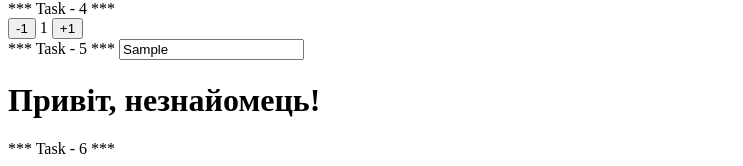
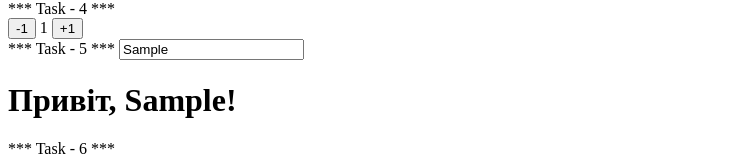
Before and after one commit to Halyna-1983/goit-js-hw-07, a plain HTML site: page index.html in a window 1280 px wide. Both pictures are taken after typing "Sample" into the empty fields and a click on the button "+1". Shown: the part 2118-2284 px from the top of the page, without its empty margins (0-743 px from the left). Drawn offline with Linux system fonts and the light colour scheme.

Commit message:
task - 5 is done

```diff
--- a/index.html
+++ b/index.html
@@ -69,6 +69,6 @@
       <script src="./task-2.js" type="module"></script>
       <script src="./task-3.js" type="module"></script>
       <script src="./task-4.js" type="module"></script>
-
+      <script src="./task-5.js" type="module"></script>
 </body>
 </html>
--- a/task-5.js
+++ b/task-5.js
@@ -0,0 +1,18 @@
+// Напиши скрипт який, при наборі тексту в інпут input#name-input (подія input),
+// підставляє його поточне значення в span#name-output. якщо інпут порожній, в спані повинен відображатися рядок 'незнайомець'.
+
+
+const input = document.querySelector('#name-input');
+const output = document.querySelector('#name-output');
+
+input.addEventListener('input', onInputChange);
+
+function onInputChange(event) {
+    console.log(event.currentTarget.value);
+    output.textContent = event.currentTarget.value;
+    output.textContent ='незнайомець';
+
+    if(event.currentTarget.value.length > 0){
+        output.textContent = event.currentTarget.value;
+    }
+}
```
